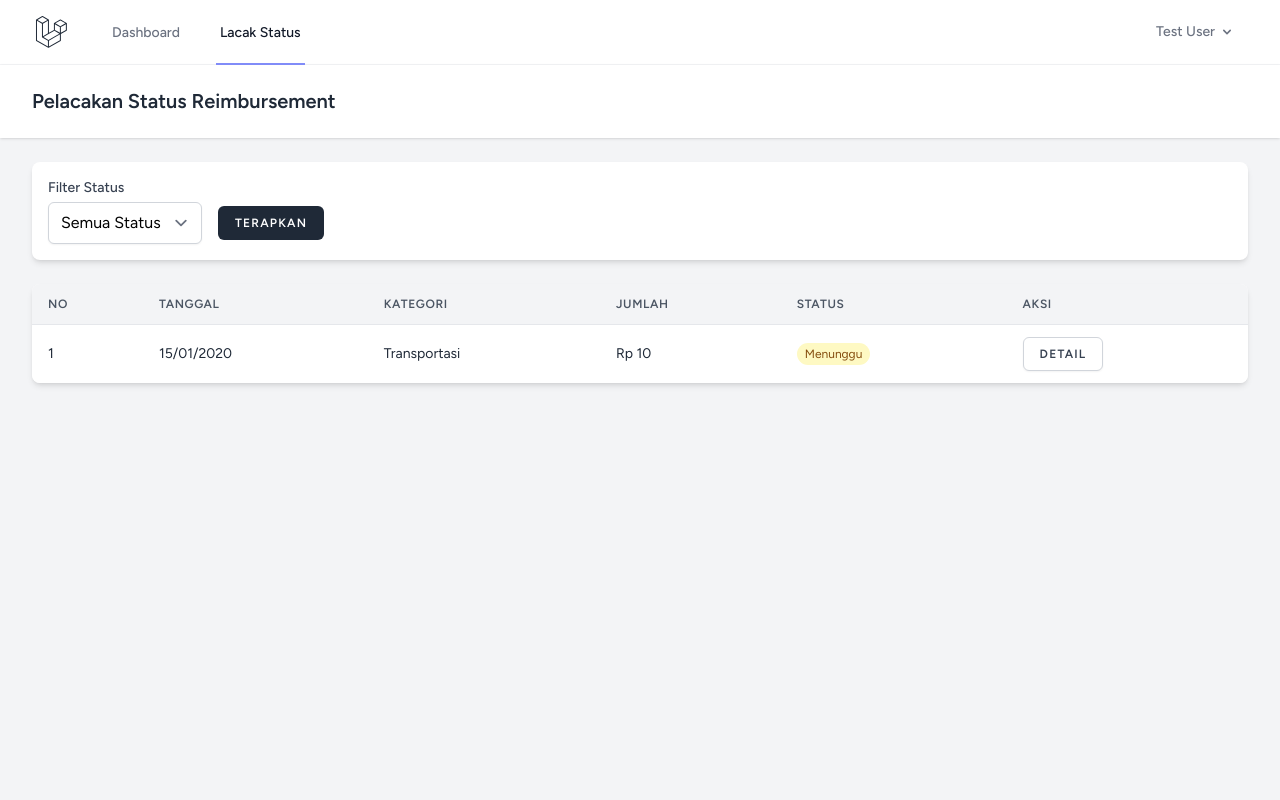
After one commit to kasinoking123/HR-Velo, a Laravel app: page /reimbursements/track in a window 1280 px wide. The commit adds this page. Run offline with Laravel 12, Linux system fonts and the light colour scheme; a user stored in the database is signed in; data comes from the database, SQL or seed files in the repository; tables that the repository leaves empty hold one stand-in row (values such as "Sample post"); style sheets or scripts are compiled from the project's sources.

Commit message:
tambah filter status di auth

```diff
--- a/app/Http/Controllers/ReimbursementController.php
+++ b/app/Http/Controllers/ReimbursementController.php
@@ -127,4 +127,17 @@ class ReimbursementController extends Controller
         ]);
         return back()->with('success', 'Status pembayaran diperbarui!');
     }
+
+
+    // app/Http/Controllers/ReimbursementController.php
+    public function trackStatus(Request $request)
+    {
+        $status = $request->input('status');
+        $reimbursements = auth()->user()->reimbursements()
+            ->filterByStatus($status)
+            ->latest()
+            ->paginate(10);
+
+        return view('reimbursement.track', compact('reimbursements'));
+    }
 }
--- a/app/Models/Reimbursement.php
+++ b/app/Models/Reimbursement.php
@@ -33,4 +33,21 @@ class Reimbursement extends Model
         'date' => 'date', // atau 'datetime' jika menyimpan waktu juga
     ];
 
+    public function scopeFilterByStatus($query, $status)
+    {
+        if ($status) {
+            return $query->where('status', $status);
+        }
+        return $query;
+    }
+    public function getStatusBadgeAttribute()
+    {
+        return match($this->status) {
+            'pending' => '<span class="px-2 py-1 bg-yellow-100 text-yellow-800 rounded-full text-xs">Menunggu</span>',
+            'approved' => '<span class="px-2 py-1 bg-blue-100 text-blue-800 rounded-full text-xs">Disetujui</span>',
+            'rejected' => '<span class="px-2 py-1 bg-red-100 text-red-800 rounded-full text-xs">Ditolak</span>',
+            'paid' => '<span class="px-2 py-1 bg-green-100 text-green-800 rounded-full text-xs">Dibayar</span>',
+            default => ''
+        };
+    }
 }
--- /dev/null
+++ b/resources/views/Reimbursement/track.blade.php
@@ -0,0 +1,80 @@
+<!-- resources/views/reimbursements/track.blade.php -->
+<x-app-layout>
+    <x-slot name="header">
+        <h2 class="font-semibold text-xl text-gray-800 leading-tight">
+            {{ __('Pelacakan Status Reimbursement') }}
+        </h2>
+    </x-slot>
+
+    <div class="py-6">
+        <div class="max-w-7xl mx-auto sm:px-6 lg:px-8 space-y-6">
+            {{-- Filter Status --}}
+            <div class="bg-white p-4 shadow-md rounded-lg">
+                <form method="GET" action="{{ route('reimbursements.track') }}" class="flex items-center space-x-4">
+                    <div>
+                        <x-input-label for="status" :value="__('Filter Status')" />
+                        <select id="status" name="status" class="mt-1 block w-full border-gray-300 rounded-md shadow-sm focus:ring-blue-500 focus:border-blue-500">
+                            <option value="">Semua Status</option>
+                            <option value="pending" {{ request('status') == 'pending' ? 'selected' : '' }}>Menunggu</option>
+                            <option value="approved" {{ request('status') == 'approved' ? 'selected' : '' }}>Disetujui</option>
+                            <option value="rejected" {{ request('status') == 'rejected' ? 'selected' : '' }}>Ditolak</option>
+                            <option value="paid" {{ request('status') == 'paid' ? 'selected' : '' }}>Dibayar</option>
+                        </select>
+                    </div>
+                    <x-primary-button type="submit" class="mt-6">
+                        Terapkan
+                    </x-primary-button>
+                </form>
+            </div>
+
+            {{-- Daftar Reimbursement --}}
+            <div class="bg-white shadow-md rounded-lg overflow-x-auto">
+                <table class="w-full table-auto border-collapse divide-y divide-gray-200">
+                    <thead class="bg-gray-100">
+                        <tr>
+                            <th class="px-4 py-3 text-left text-xs font-semibold text-gray-600 uppercase tracking-wider">No</th>
+                            <th class="px-4 py-3 text-left text-xs font-semibold text-gray-600 uppercase tracking-wider">Tanggal</th>
+                            <th class="px-4 py-3 text-left text-xs font-semibold text-gray-600 uppercase tracking-wider">Kategori</th>
+                            <th class="px-4 py-3 text-left text-xs font-semibold text-gray-600 uppercase tracking-wider">Jumlah</th>
+                            <th class="px-4 py-3 text-left text-xs font-semibold text-gray-600 uppercase tracking-wider">Status</th>
+                            <th class="px-4 py-3 text-left text-xs font-semibold text-gray-600 uppercase tracking-wider">Aksi</th>
+                        </tr>
+                    </thead>
+                    <tbody class="bg-white divide-y divide-gray-100 text-sm text-gray-800">
+                        @forelse($reimbursements as $reimb)
+                            <tr class="hover:bg-gray-50">
+                                <td class="px-4 py-3">{{ $loop->iteration }}</td>
+                                <td class="px-4 py-3">{{ $reimb->date->format('d/m/Y') }}</td>
+                                <td class="px-4 py-3">
+                                    @switch($reimb->category)
+                                        @case('transport') Transportasi @break
+                                        @case('atk') ATK @break
+                                        @case('health') Kesehatan @break
+                                        @case('entertain') Klien @break
+                                        @default Lainnya
+                                    @endswitch
+                                </td>
+                                <td class="px-4 py-3">Rp {{ number_format($reimb->amount, 0, ',', '.') }}</td>
+                                <td class="px-4 py-3">{!! $reimb->status_badge !!}</td>
+                                <td class="px-4 py-3">
+                                    <a href="{{ route('reimbursements.show', $reimb->id) }}">
+                                        <x-secondary-button>Detail</x-secondary-button>
+                                    </a>
+                                </td>
+                            </tr>
+                        @empty
+                            <tr>
+                                <td colspan="6" class="px-4 py-4 text-center text-gray-500 italic">Tidak ada data reimbursement.</td>
+                            </tr>
+                        @endforelse
+                    </tbody>
+                </table>
+            </div>
+
+            {{-- Pagination --}}
+            <div class="mt-4">
+                {{ $reimbursements->links() }}
+            </div>
+        </div>
+    </div>
+</x-app-layout>
--- a/resources/views/layouts/navigation.blade.php
+++ b/resources/views/layouts/navigation.blade.php
@@ -21,6 +21,9 @@
                             {{ __('Pegawai') }}
                         </x-nav-link>
                     @endif
+                    <x-nav-link href="{{ route('reimbursements.track') }}" :active="request()->routeIs('reimbursements.track')">
+                        {{ __('Lacak Status') }}
+                    </x-nav-link>
                 </div>
             </div>
 
--- a/routes/web.php
+++ b/routes/web.php
@@ -45,6 +45,8 @@ Route::get('/test-db', function() {
 
 // Untuk Pegawai
 Route::middleware(['auth'])->group(function () {
+    Route::get('/reimbursements/track', [ReimbursementController::class, 'trackStatus'])
+        ->name('reimbursements.track');
     Route::get('/reimbursements', [ReimbursementController::class, 'index'])->name('reimbursements.index');
     Route::get('/reimbursements/create', [ReimbursementController::class, 'create'])->name('reimbursements.create');
     Route::post('/reimbursements', [ReimbursementController::class, 'store'])->name('reimbursements.store');
@@ -59,6 +61,7 @@ Route::middleware(['auth', 'role:manager'])->group(function () {
     Route::post('/reimbursements/{reimbursement}/reject', [ReimbursementController::class, 'reject'])->name('reimbursements.reject');
 });
 
+
 // Untuk Finance (Proses Pembayaran)
 Route::middleware(['auth', 'role:finance'])->group(function () {
     Route::get('/reimbursements/payment', [ReimbursementController::class, 'paymentIndex'])->name('reimbursements.payment');
@@ -66,4 +69,5 @@ Route::middleware(['auth', 'role:finance'])->group(function () {
 });
 
 
+
 require __DIR__.'/auth.php';
```
Also changed, not shown: 1 other file.
